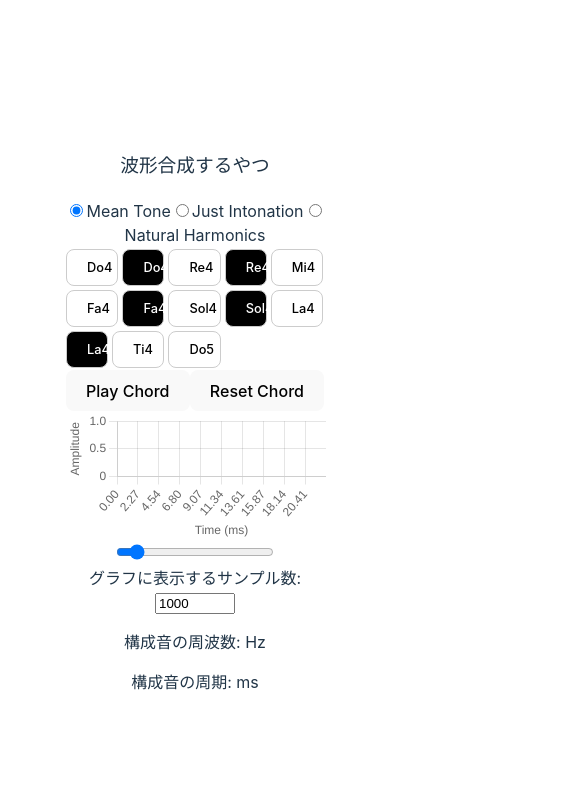
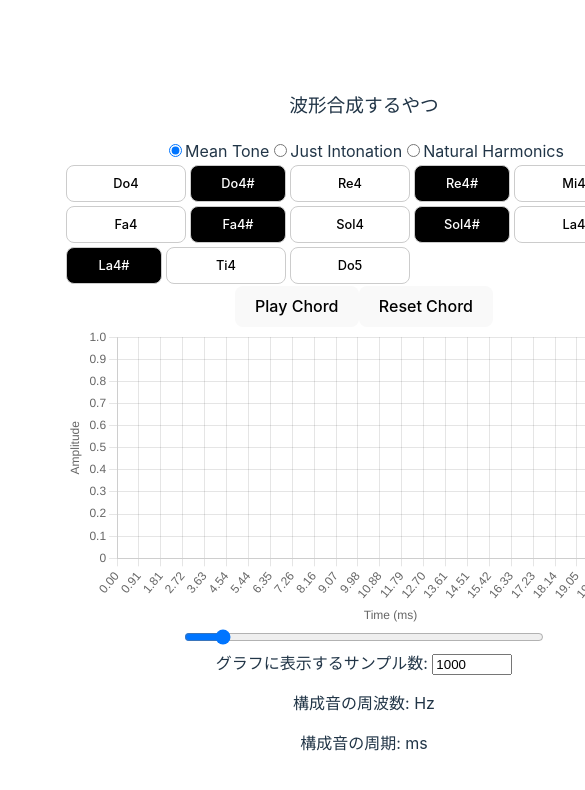
Before and after one commit to y-okii/waveform-synthesizer, a Vue app: page / in a window 390 px wide. Shown: the top 790 px of the page, 585 px wide, since content can reach past the window. Built offline with nearby package versions, Linux system fonts and the light colour scheme.

Commit message:
スマホだとグラフ潰れちゃうので諦めて600px固定。レスポンシブにしたかったけど。

```diff
--- a/src/components/WaveformSynthesizer.vue
+++ b/src/components/WaveformSynthesizer.vue
@@ -176,16 +176,6 @@ export default defineComponent({
     width: 600px;
 }
 
-@media screen and (max-width: 599px) {
-    .waveform-synthesizer {
-        width: 100%;
-    }
-}
-
-canvas {
-    width: 100%;
-}
-
 .slider {
   width: 60%
 }
```
